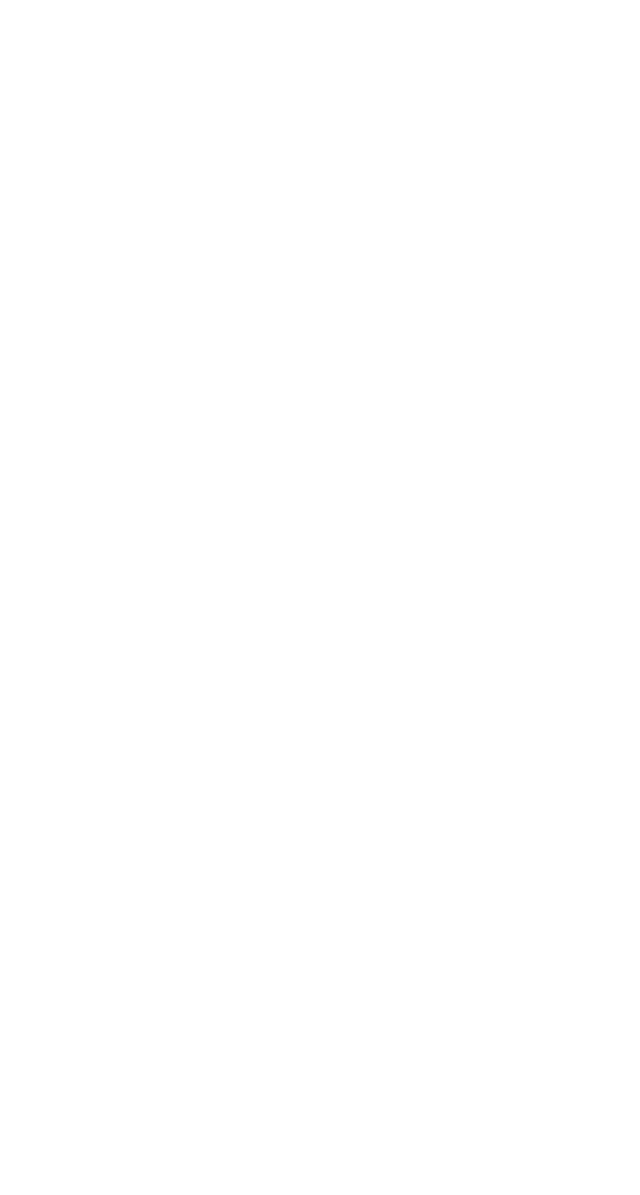
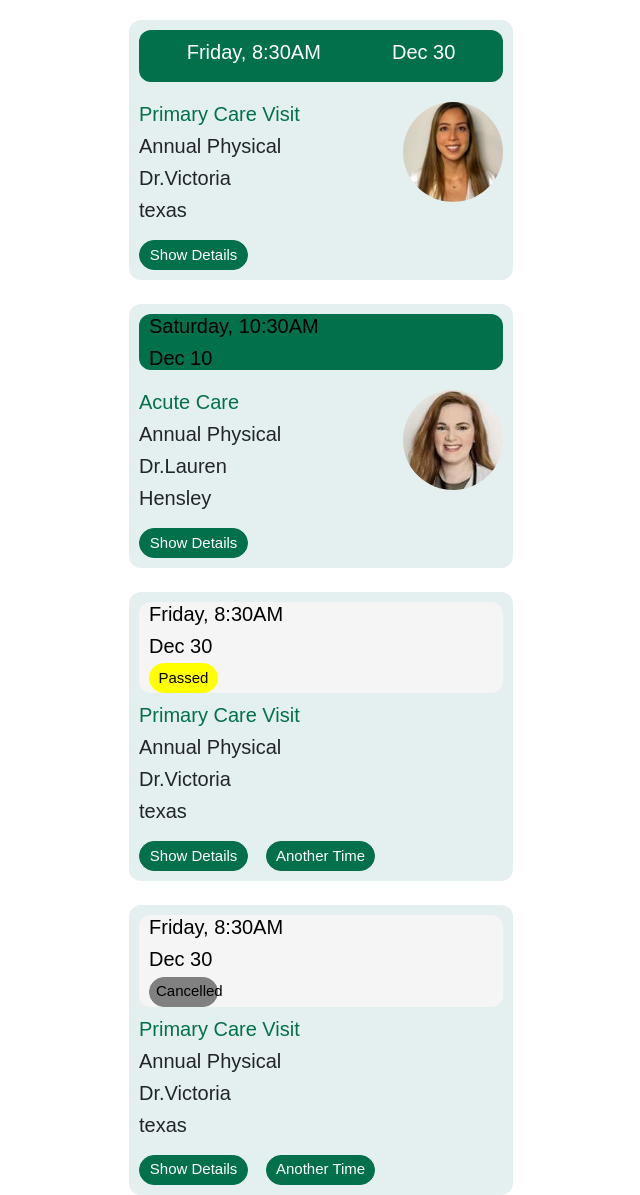
Before and after one commit to BitcareDev/bitcare-web, a React (Create React App) app: page /booked in a window 1280 px wide. Before the commit this address had no page. Shown: the whole page, without its empty margins (319-959 px from the left). Before the commit the page ends 800 px from the top, so only its background shows below. Built offline with nearby package versions, Linux system fonts and the light colour scheme.

Commit message:
appointment

```diff
--- a/src/App.js
+++ b/src/App.js
@@ -6,7 +6,9 @@ import HomePage from "./pages/HomePage/HomePage";
 import Signin from "./components/SignIn-Sai/Signin.js"
 import Forgot from "./components/SignIn-Sai/Forgot";
 import Signup from "./components/SignIn-Sai/Signup.js";
-
+//import Appointment from "./components/SignIn-Sai/Appointment";
+//import Appoint from "./components/SignIn-Sai/Appoint.js";
+import Booked from "./components/SignIn-Sai/Booked.js";
 
 function App() {
   console.log("In app page");
@@ -18,6 +20,8 @@ function App() {
         <Route exact path="/sai" element={<Signin />} />
         <Route exact path="/forgot" element={<Forgot />} />
         <Route exact path="/signup" element={<Signup />} />
+
+        <Route exact path="/booked" element={<Booked />} />
 
 
 
--- /dev/null
+++ b/src/components/SignIn-Sai/Booked.css
@@ -0,0 +1,433 @@
+* {
+  box-sizing: border-box;
+}
+
+
+body {
+  font-family: Arial;
+  margin: 0;
+}
+
+.abcd {
+
+  width: 30%;
+  margin: auto;
+  margin-top: 20px;
+}
+
+
+
+.header {
+
+  padding: 10px 10px;
+  text-align: left;
+  background: #02704A;
+  color: white;
+  border-radius: 12px;
+  display: inline-flex;
+  justify-content: center;
+  margin: auto;
+  width: 100%;
+}
+
+.header h2 {
+
+  font-size: 26px;
+
+}
+
+
+
+.header h3 {
+  font-size: 26px;
+
+}
+
+.image {
+  text-align: right;
+  margin-top: 20px;
+}
+
+
+
+.main {
+
+  background-color: #E4F0F0;
+  border-radius: 12px;
+  padding: 10px;
+
+}
+
+.main .Victoria {
+  border-radius: 100px;
+  height: 100px;
+  width: 100px;
+}
+
+
+.main .details {
+  margin: auto;
+  margin-top: -100px;
+}
+
+
+.main h1 {
+  color: #02704A;
+  font-size: 20px;
+}
+
+.main h2 {
+  font-size: 20px;
+}
+
+.main h3 {
+  font-size: 20px;
+}
+
+.main h5 {
+  font-size: 20px;
+}
+
+
+.footer {
+
+  text-align: center;
+  background-color: #E4F0F0;
+
+  margin: auto;
+  text-align: left;
+
+}
+
+button {
+  width: 30%;
+  text-align: center;
+}
+
+
+
+.header2 {
+
+  padding: 0px 10px;
+  text-align: left;
+  background: #02704A;
+  color: white;
+  border-radius: 12px;
+
+  justify-content: center;
+  margin: auto;
+  color: black;
+}
+
+.header2 h1 {
+
+  font-size: 16px;
+}
+
+
+
+.header2 h3 {
+  font-size: 26px;
+
+}
+
+.image2 {
+  text-align: right;
+margin-top: 20px;
+
+}
+
+
+.main2 {
+
+  background-color: #E4F0F0;
+  border-radius: 12px;
+  padding: 10px;
+
+}
+
+.main2 .Lauren2 {
+  border-radius: 100px;
+  height: 100px;
+  width: 100px;
+
+}
+
+
+.main2 .details2 {
+  margin: auto;
+  margin-top: -100px;
+}
+
+
+.main2 h1 {
+  color: #02704A;
+  font-size: 20px;
+
+}
+
+.main2 h2 {
+
+  font-size: 20px;
+
+}
+
+.main2 h3 {
+
+  font-size: 20px;
+}
+
+.main2 h5 {
+
+  font-size: 20px;
+}
+
+
+.footer2 {
+
+  text-align: center;
+  background-color: #E4F0F0;
+
+  margin: auto;
+  text-align: left;
+
+}
+
+button {
+  width: 30%;
+  text-align: center;
+}
+
+
+
+.header3 {
+
+  padding: 0px 10px;
+  text-align: left;
+  background: whitesmoke;
+  color: white;
+  border-radius: 12px;
+
+  justify-content: center;
+  margin: auto;
+  color: black;
+}
+
+.header3 h1 {
+
+  font-size: 16px;
+}
+
+
+
+.header3 h3 {
+  font-size: 26px;
+
+}
+
+
+.button3 {
+  background-color: yellow;
+  color: black;
+  width: 20%;
+  margin-top: -20px;
+  border-color: yellow;
+}
+
+
+.main3 {
+
+  background-color: #E4F0F0;
+  border-radius: 12px;
+  padding: 10px;
+
+}
+
+
+
+.main3 .details3 {
+  margin: auto;
+  margin-top: 10px;
+}
+
+
+.main3 h1 {
+  color: #02704A;
+  font-size: 20px;
+}
+
+.main3 h2 {
+
+  font-size: 20px;
+}
+
+.main3 h3 {
+
+  font-size: 20px;
+}
+
+.main3 h5 {
+
+  font-size: 20px;
+}
+
+
+.footer3 {
+
+  text-align: center;
+  background-color: #E4F0F0;
+
+  margin: auto;
+  text-align: left;
+
+}
+
+button {
+  width: 30%;
+  text-align: center;
+}
+
+
+
+.header4 {
+
+  padding: 0px 10px;
+  text-align: left;
+  background: whitesmoke;
+  color: white;
+  border-radius: 12px;
+
+  justify-content: center;
+  margin: auto;
+  color: black;
+}
+
+.header4 h1 {
+
+  font-size: 16px;
+}
+
+
+
+.header4 h3 {
+  font-size: 26px;
+
+}
+
+
+.button4 {
+  background-color: grey;
+  color: black;
+  width: 20%;
+  margin-top: -20px;
+  border-color: grey;
+
+
+}
+.main4 {
+
+  background-color: #E4F0F0;
+  border-radius: 12px;
+  padding: 10px;
+
+}
+.main4 .details4 {
+  margin: auto;
+  margin-top: 10px;
+}
+
+
+.main4 h1 {
+  color: #02704A;
+  font-size: 20px;
+}
+
+.main4 h2 {
+
+  font-size: 20px;
+}
+
+.main4 h3 {
+
+  font-size: 20px;
+}
+
+.main4 h5 {
+
+  font-size: 20px;
+}
+
+
+.footer4 {
+
+  text-align: center;
+  background-color: #E4F0F0;
+
+  margin: auto;
+  text-align: left;
+
+}
+
+button {
+  width: 30%;
+  text-align: center;
+
+}
+
+
+
+@media screen and (max-width: 700px) {
+
+  .abcd {
+    display: flex;
+    flex-direction: column;
+    width: 100%;
+
+  }
+
+  .navbar {
+    flex-direction: column;
+  }
+
+  .header {
+    width: 100%;
+
+  }
+
+  .main .details {
+    width: 100%;
+    display: flex;
+    flex-direction: column;
+
+
+
+  }
+
+  .footer {
+    width: 100%;
+    display: flex;
+  }
+
+  button {
+    width: 50%;
+    text-align: center;
+  }
+
+  .button3,
+  .button4 {
+    width: 40%;
+    text-align: center;
+  }
+
+  .button6,
+  .button7 {
+    width: 40%;
+    text-align: center;
+  }
+
+  .button8,
+  .button9 {
+    width: 40%;
+    text-align: center;
+  }
+}
--- /dev/null
+++ b/src/components/SignIn-Sai/Booked.js
@@ -0,0 +1,125 @@
+import React from "react";
+import './Booked.css';
+import { NavLink } from 'react-router-dom';
+
+
+function Booked() {
+    return (
+        <div class="abcd">
+            <div class="main">
+                <header class="header">
+
+                    <h2>Friday, 8:30AM</h2>&nbsp;&nbsp;&nbsp;&nbsp;&nbsp;
+                    &nbsp;&nbsp;&nbsp;&nbsp;&nbsp;&nbsp;&nbsp;&nbsp;&nbsp;&nbsp;
+                    <h2>Dec 30</h2>
+                </header>
+
+
+                <div class="image">
+                    <img src="../assets/Victoria.png" className="Victoria" /></div>
+
+                <div class="details">
+                    <h1>Primary Care Visit</h1>
+                    <h2>Annual Physical</h2>
+                    <h3>Dr.Victoria</h3>
+
+
+                    <h5>texas</h5>        </div>
+
+                <footer class="footer">
+                    <button class="button5">Show Details</button>
+                </footer>
+
+
+            </div>
+            <br></br>
+
+
+            <div class="main2">
+                <header class="header2">
+
+                    <h2>Saturday, 10:30AM</h2>
+                    <h2>Dec 10</h2>
+
+
+
+                </header>
+
+
+                <div class="image2">
+                    <img src="../assets/Lauren.png" className="Lauren2" /></div>
+
+                <div class="details2">
+                    <h1>Acute Care</h1>
+                    <h2>Annual Physical</h2>
+                    <h3>Dr.Lauren</h3>
+
+
+                    <h5>Hensley</h5>        </div>
+
+                <footer class="footer2">
+                    <button>Show Details</button>
+                </footer>
+
+
+            </div>
+
+            <br></br>
+            <div class="main3">
+                <header class="header3">
+
+                    <h2>Friday, 8:30AM</h2>
+                    <h2>Dec 30</h2>
+                    <button class="button3">Passed</button>
+
+
+                </header>
+
+
+                <div class="details3">
+                    <h1>Primary Care Visit</h1>
+                    <h2>Annual Physical</h2>
+                    <h3>Dr.Victoria</h3>
+
+
+                    <h5>texas</h5>        </div>
+
+                <footer class="footer3">
+                    <button class="button6">Show Details</button>&nbsp;&nbsp;&nbsp;&nbsp;
+                    <button class="button7">Another Time</button>
+                </footer>
+
+
+            </div>
+
+            <br></br>
+            <div class="main4">
+                <header class="header4">
+
+                    <h2>Friday, 8:30AM</h2>
+                    <h2>Dec 30</h2>
+                    <button class="button4">Cancelled</button>
+
+
+                </header>
+                <div class="details4">
+                    <h1>Primary Care Visit</h1>
+                    <h2>Annual Physical</h2>
+                    <h3>Dr.Victoria</h3>
+
+
+                    <h5>texas</h5>        </div>
+
+                <footer class="footer4">
+                    <button class="button8">Show Details</button>&nbsp;&nbsp;&nbsp;&nbsp;
+                    <button class="button9">Another Time</button>
+                </footer>
+
+            </div>
+
+        </div>
+
+    );
+}
+
+export default Booked;
```
Also changed, not shown: public/assets/Lauren.png (added), public/assets/Victoria.png (added).
